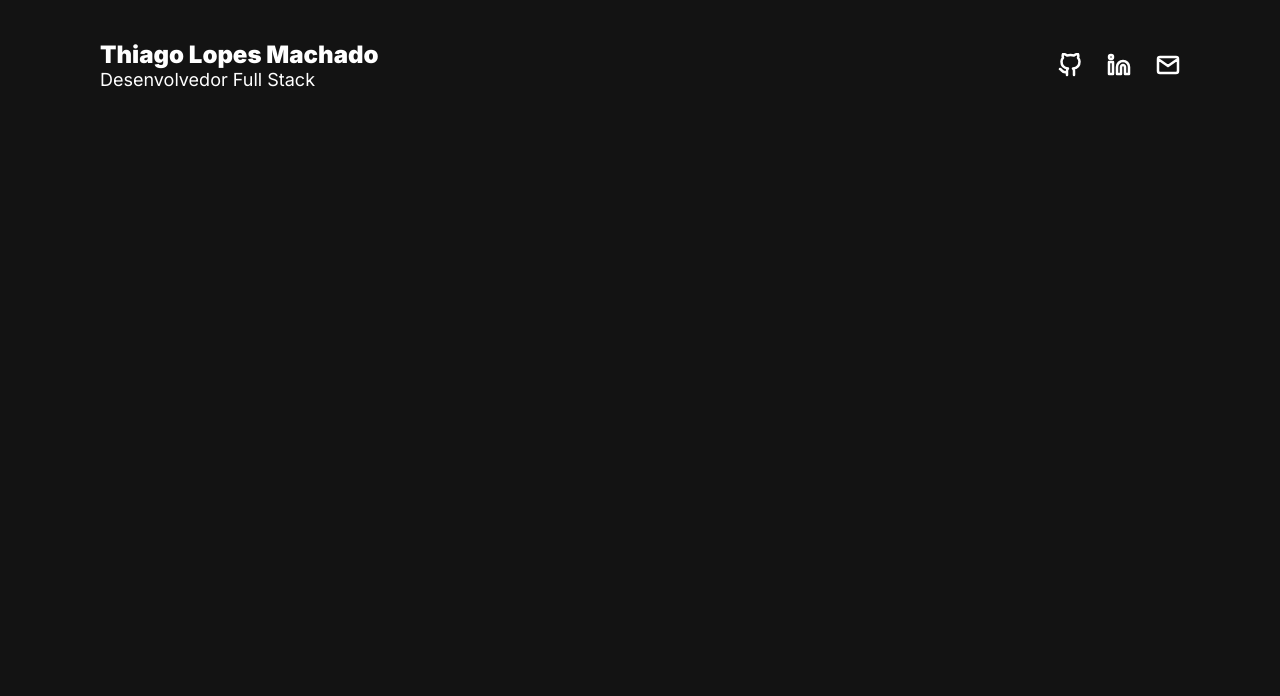
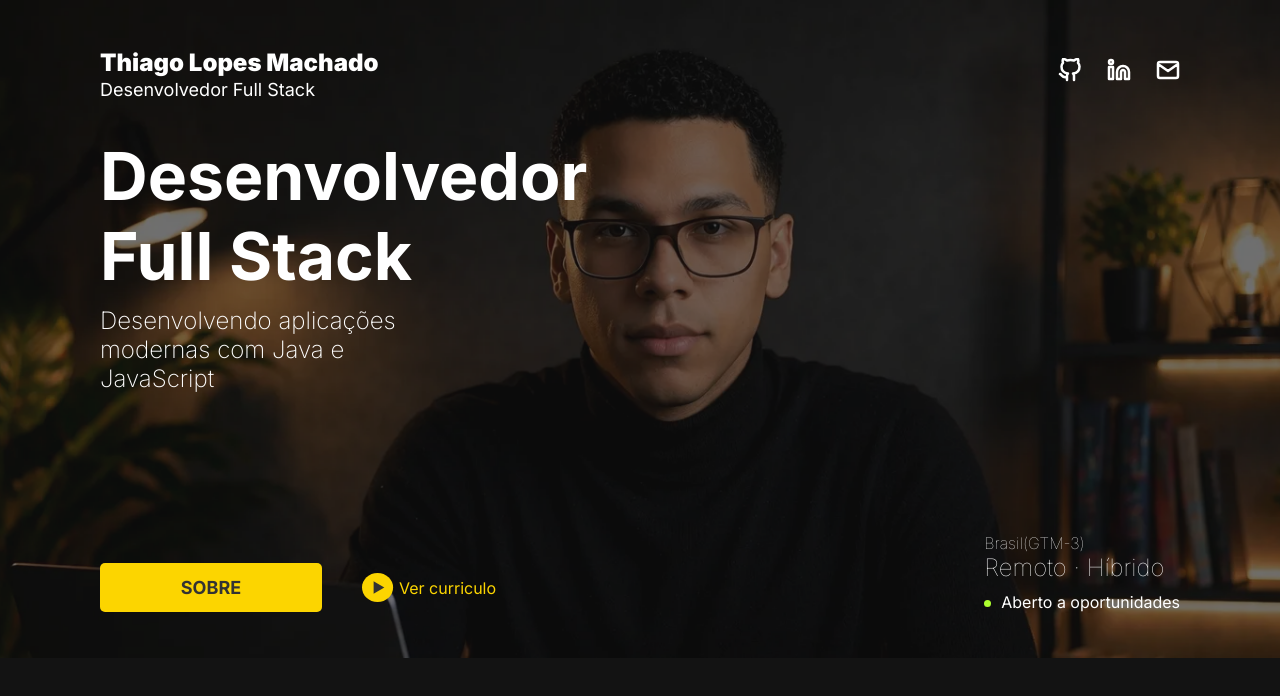
Before and after one commit to GitBrowserBit/portifolio-pessoal, a website built with Vite: page index.html in a window 1280 px wide. Built offline with nearby package versions, Linux system fonts and the light colour scheme.

Commit message:
feat: implementando o conteudo principal

```diff
--- a/index.html
+++ b/index.html
@@ -14,17 +14,18 @@
     <link
       href="https://fonts.googleapis.com/css2?family=Inter:ital,opsz,wght@0,14..32,100..900;1,14..32,100..900&family=Nunito:ital,wght@0,200..1000;1,200..1000&display=swap"
       rel="stylesheet"
+      media="print"
+      onload="this.media = 'all'"
     />
+    <link rel="preload" href="./src/style.css" as="style" />
     <link rel="stylesheet" href="./src/style.css" />
   </head>
   <body>
     <header class="header-bg">
       <div class="header-container">
         <div class="header-logo">
-          <a href="/">
-            <h1>Thiago Lopes Machado</h1>
-            <p>Desenvolvedor Full Stack</p>
-          </a>
+          <h1><a href="/">Thiago Lopes Machado</a></h1>
+          <p>Desenvolvedor Full Stack</p>
         </div>
         <nav class="header-nav" aria-label="Redes sociais e email">
           <ul>
@@ -36,7 +37,7 @@
                 rel="noopener noreferrer"
               >
                 <img
-                  src="./src/assets/icons/Github-icon-white.svg"
+                  src="icons/Github-icon-white.svg"
                   alt="GitHub"
                   width="24"
                   height="24"
@@ -51,7 +52,7 @@
                 rel="noopener noreferrer"
               >
                 <img
-                  src="./src/assets/icons/Linkedin-icon-white.svg"
+                  src="icons/Linkedin-icon-white.svg"
                   alt="Linkedin"
                   width="24"
                   height="24"
@@ -66,7 +67,7 @@
                 rel="noopener noreferrer"
               >
                 <img
-                  src="./src/assets/icons/Mail-icon-white.svg"
+                  src="icons/Mail-icon-white.svg"
                   alt="email"
                   width="24"
                   height="24"
@@ -77,12 +78,48 @@
         </nav>
       </div>
     </header>
-    <!--
-    <div class="i"><img src="src/assets/images/imgHome.png" alt="" /></div>
     <main class="conteudo-bg">
-      <h2>kkkksksksksk</h2>
+      <picture class="hero-img">
+        <source
+          srcset="images/imgHome.webp"
+          media="(min-width: 800px)"
+          type="image/webp"
+        />
+        <img
+          src="images/imgHomeM.webp"
+          alt="Imagem ilustrativa"
+          fetchpriority="high"
+          width="800"
+          height="389"
+        />
+      </picture>
+      <section class="conteudo-container" aria-labelledby="titulo-principal">
+        <div class="conteudo">
+          <h1 id="titulo-principal">Desenvolvedor Full Stack</h1>
+          <p>Desenvolvendo aplicações modernas com Java e JavaScript</p>
+        </div>
+        <div class="hero-acoes">
+          <div class="conteudo-info">
+            <p>Brasil(GTM-3)</p>
+            <h3>Remoto · Híbrido</h3>
+            <span>Aberto a oportunidades</span>
+          </div>
+          <div class="conteudo-botoes">
+            <a class="botao-sobre" href="#sobre">SOBRE</a>
+            <a href="#" class="botao-curriculo">
+              <img
+                src="icons/curriculoIcon.svg"
+                alt=""
+                aria-hidden="true"
+                width="32"
+                height="32"
+              />
+              Ver curriculo
+            </a>
+          </div>
+        </div>
+      </section>
     </main>
-    -->
     <script type="module" src="src/main.js"></script>
   </body>
 </html>
--- a/src/main.js
+++ b/src/main.js
@@ -1,4 +1,7 @@
 import { Header } from "./script/header";
+import conteudoH1 from "./script/conteudo";
 //Header scroll
 const header = new Header();
 header.headerScrollShow();
+
+conteudoH1();
--- /dev/null
+++ b/src/script/conteudo.js
@@ -0,0 +1,4 @@
+export default function headerScrollShow() {
+  const conteudoH1 = document.querySelector(".conteudo h1");
+  console.log(conteudoH1);
+}
--- a/src/style.css
+++ b/src/style.css
@@ -4,3 +4,5 @@
 @import url('./styles/utils/tipografia.css');
 /** Header */
 @import url('./styles/header.css');
+/*conteudo*/
+@import url('./styles/conteudo.css');
--- /dev/null
+++ b/src/styles/conteudo.css
@@ -0,0 +1,173 @@
+.conteudo-container {
+  padding: 16px;
+}
+
+/* TEXTO */
+.conteudo {
+  color: var(--cor-texto-primaria);
+}
+
+.conteudo h1 {
+  font-size: var(--fonte-1-2xl);
+  max-width: 200px;
+  margin-bottom: 10px;
+}
+
+.conteudo p {
+  font-size: var(--fonte-2-xs);
+  max-width: 250px;
+  font-weight: 200;
+  margin-bottom: 20px;
+}
+
+/* INFO */
+.conteudo-info {
+  color: var(--cor-texto-primaria);
+  margin-bottom: 30px;
+}
+
+.conteudo-info p {
+  font-size: var(--fonte-1-md);
+  font-weight: 100;
+}
+
+.conteudo-info h3 {
+  font-size: var(--fonte-1-2xl);
+  font-weight: 100;
+  margin-bottom: 10px;
+}
+
+.conteudo-info span {
+  font-size: var(--fonte-2-xs);
+  font-weight: 400;
+}
+
+.conteudo-info span::before {
+  content: "";
+  display: inline-block;
+  vertical-align: middle;
+  width: 7px;
+  height: 7px;
+  background-color: greenyellow;
+  border-radius: 50%;
+  margin-right: 10px;
+}
+
+/* BOTÕES */
+.conteudo-botoes {
+  display: flex;
+  align-items: center;
+  gap: 40px;
+}
+
+.botao-sobre {
+  background-color: var(--cor-primaria);
+  color: var(--cor-texto-segundaria);
+  font-size: var(--fonte-1-md);
+  font-weight: 700;
+  display: flex;
+  justify-content: center;
+  align-items: center;
+  width: 170px;
+  height: 47px;
+  border-radius: 5px;
+  border: 1px solid transparent;
+  transition: 0.3s;
+}
+
+.botao-sobre:hover {
+  background-color: transparent;
+  border-color: #fcd500;
+  color: #fcd500;
+}
+
+.botao-curriculo {
+  color: #fcd500;
+  font-size: var(--fonte-2-xs);
+  display: flex;
+  align-items: center;
+  gap: 5px;
+}
+
+.botao-curriculo:hover {
+  color: #d8b600;
+}
+
+@media (min-width: 500px) {
+  .conteudo h1 {
+    max-width: 500px;
+  }
+
+  .conteudo p {
+    max-width: 300px;
+  }
+}
+
+@media (min-width: 800px) {
+  .hero-img {
+    display: none;
+  }
+
+  .conteudo-container {
+    background: url("/images/imgHome.webp") no-repeat center/cover;
+  }
+
+  .hero-acoes,
+  .conteudo {
+    padding: 0 84px;
+  }
+
+  .hero-acoes {
+    display: flex;
+    flex-direction: row-reverse;
+    justify-content: space-between;
+    align-items: center;
+  }
+
+  .conteudo {
+    margin: 120px 0 40px;
+  }
+
+  .conteudo h1 {
+    font-size: var(--fonte-1-2xl);
+    width: 250px;
+  }
+
+  .conteudo p {
+    font-size: var(--fonte-2-xs);
+    max-width: 250px;
+  }
+
+  .botao-sobre {
+    font-size: var(--fonte-2-xs);
+    width: 120px;
+    height: 40px;
+  }
+
+  .conteudo-info p {
+    font-size: var(--fonte-2-xs);
+  }
+
+  .conteudo-info h3 {
+    font-size: var(--fonte-2-md);
+  }
+}
+
+@media (min-width: 1024px) {
+  .conteudo h1 {
+    font-size: var(--fonte-1-3xl);
+    width: 450px;
+  }
+
+  .conteudo p {
+    font-size: var(--fonte-2-md);
+    max-width: 350px;
+    margin-bottom: 140px;
+  }
+
+  .botao-sobre {
+    font-size: var(--fonte-1-md);
+    width: 220px;
+    height: 47px;
+  }
+}
--- a/src/styles/header.css
+++ b/src/styles/header.css
@@ -1,32 +1,31 @@
-.header-bg{
+.header-bg {
   position: absolute;
   width: 100%;
   top: 0;
 }
-.header-container{
+.header-container {
   display: flex;
   justify-content: space-between;
   align-items: initial;
-    padding: 32px 16px ;
+  padding: 32px 16px;
 }
-.header-logo{
+.header-logo {
   color: var(--cor-texto-primaria);
 }
-.header-logo a h1 {
+.header-logo a {
   font-size: var(--fonte-2-xs);
   font-weight: 900;
 }
-.header-logo a p{
+.header-logo p {
   font-size: var(--fonte-1-xs);
   font-weight: 400;
 }
 
-.header-logo a h1:hover,
-.header-logo a p:hover {
+.header-logo h1 a:hover,
+.header-logo p:hover {
   color: var(--cor-primaria);
   transition: 0.5s;
 }
-
 
 .header-nav ul {
   display: grid;
@@ -36,9 +35,12 @@
 @media (min-width: 800px) {
   .header-bg {
     will-change: transform;
-        transition: transform 0.3s ease, opacity 0.3s ease;
+    transition:
+      transform 0.3s ease,
+      opacity 0.3s ease;
+    z-index: 99;
   }
-    .header-bg.fixed{
+  .header-bg.fixed {
     position: fixed;
     transform: translateY(-100%);
     opacity: 0;
@@ -48,14 +50,14 @@
     opacity: 1;
   }
 
-    .header-logo a h1{
+  .header-logo a {
     font-size: var(--fonte-2-md);
   }
-    .header-logo a p{
-        font-size: var(--fonte-1-md) ;
+  .header-logo p {
+    font-size: var(--fonte-1-md);
   }
-    .header-container{
-        padding: 40px 100px 0 100px ;
+  .header-container {
+    padding: 40px 100px 0 100px;
     align-items: center;
   }
   .header-nav ul {
@@ -64,7 +66,7 @@
     gap: 25px;
   }
 
-    .header-nav li{
+  .header-nav li {
     position: relative;
   }
   .header-nav li:hover,
@@ -86,26 +88,3 @@
     width: 100%;
   }
 }
-
-
-/** CSS TESTE>> MOVER PARA PASTA DO CONTEUDO
-img{
-    max-width: 100%;
-    height: auto;
-    display: grid;
-}
-
-@media (min-width: 800px) {
-    .i{
-        display: none;
-    }
-    .conteudo-bg{
-        background: url('../assets/images/imgHome.png') no-repeat;
-        background-size: contain;
-    }
-}
-
-.conteudo-bg{
-        height: 7000px;
-
-}**/
--- a/src/styles/utils/cores.css
+++ b/src/styles/utils/cores.css
@@ -2,5 +2,6 @@
   /* cores base */
   --cor-primaria: #FCD500; /* destaque */
   --cor-texto-primaria: #ffffff;   /* texto principal */
+  --cor-texto-segundaria: #333333;
   --color-bg: #0C0C0C;     /* fundo principal */
 }
--- a/src/styles/utils/tipografia.css
+++ b/src/styles/utils/tipografia.css
@@ -1,6 +1,8 @@
 :root {
-    --fonte-1-xs: 0.4rem;
-    --fonte-2-xs: 1rem;
-    --fonte-1-md: 1.125rem;
-    --fonte-2-md: 1.5rem;
+  --fonte-1-xs: 0.4rem;
+  --fonte-2-xs: 1rem;
+  --fonte-1-md: 1.125rem;
+  --fonte-2-md: 1.5rem;
+  --fonte-1-2xl: 2rem;
+  --fonte-1-3xl: 4.125rem;
 }
```
Also changed, not shown: src/styles/global.css (+13 -4 lines), public/icons/Github-icon-white.svg (renamed from src/assets/icons/Github-icon-white.svg), public/icons/Linkedin-icon-white.svg (renamed from src/assets/icons/Linkedin-icon-white.svg), public/icons/Mail-icon-white.svg (renamed from src/assets/icons/Mail-icon-white.svg), public/icons/curriculoIcon.svg (added), public/images/imgHome.webp (added), public/images/imgHomeM.webp (added), src/assets/images/imgHome.png (deleted). Lines whose indentation alone changed are shown as unchanged.
